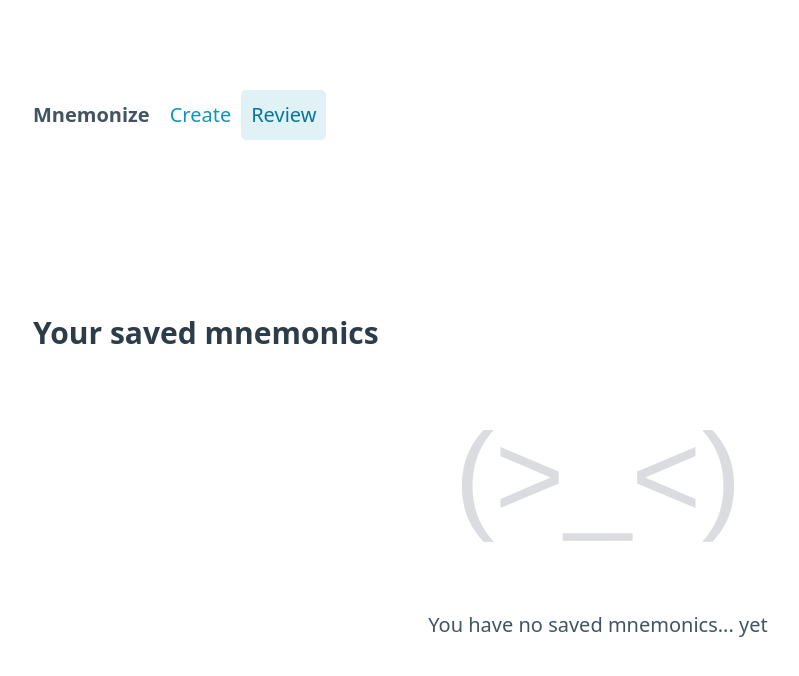
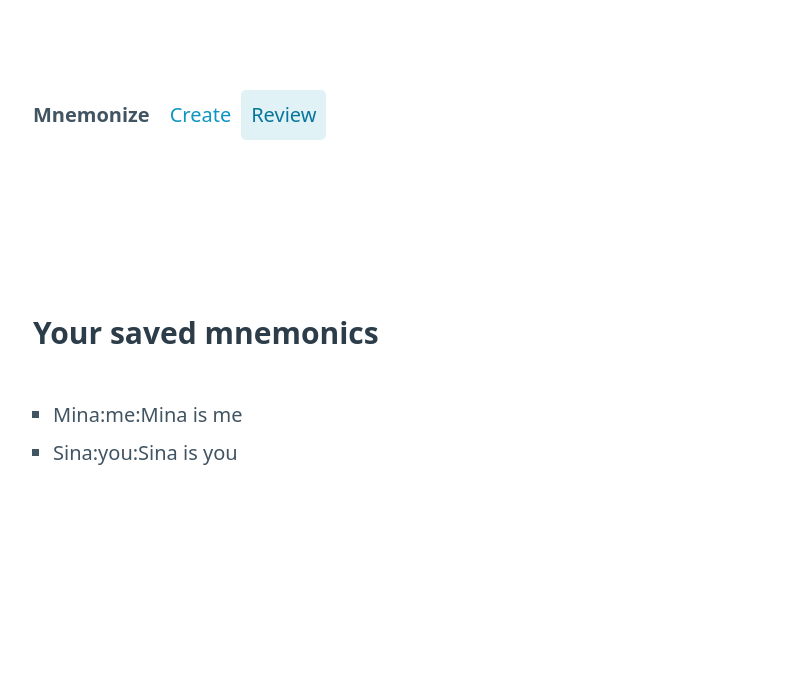
Before and after one commit to tornikeo/chrome-mnemonize-extension, a website built with webpack: page extension/public/popup.html in a window 1280 px wide. Both pictures are taken after a click on the link "Review". Shown: the whole page, without its empty margins (42-841 px from the left). Built offline with nearby package versions, Linux system fonts and the light colour scheme; files whose address does not match are found by name.

Commit message:
Add listing all saved mnemonics

```diff
--- a/extension/public/popup.html
+++ b/extension/public/popup.html
@@ -41,16 +41,11 @@
       </section>
       <section id="review" class="page hidden">
         <h3>Your saved mnemonics</h3>
-        <div >
+        <div id="noMnemonicsPlaceholder">
           <h1 class="no-found center-text">(>_<)</h1>
           <p class="center-text">You have no saved mnemonics... yet</p>
         </div>
-        <!-- <ul id="savedMnemonicsList">
-          <li>Aliquam lobortis lacus eu libero ornare facilisis.</li>
-          <li>Nam et magna at libero scelerisque egestas.</li>
-          <li>Suspendisse id nisl ut leo finibus vehicula quis eu ex.</li>
-          <li>Proin ultricies turpis et volutpat vehicula.</li>
-        </ul> -->
+        <ul id="mnemonicsList" class="hidden"></ul>
       </section>
     </main>
     <script src="popup.js"></script>
--- a/extension/src/popup.ts
+++ b/extension/src/popup.ts
@@ -124,13 +124,35 @@ import './popup.css';
     }
   )
 
+  const mnemonics = [
+    {key: "Mina", value: "me", mnemonic: "Mina is me"},
+    {key: "Sina", value: "you", mnemonic: "Sina is you"},
+  ]
+
+  function showAndUpdate(elem: HTMLElement) {
+    if ($(elem).attr('id') === 'review') {
+      console.log("You have ", mnemonics.length, "mnemonics");
+      if (mnemonics.length > 0) {
+        mnemonics.forEach(
+          ({key, value, mnemonic}) => {
+            $('#mnemonicsList').append(`<li>${key}:${value}:${mnemonic}</li>`)
+          }
+        )
+        console.log('SHOWING on #noMnemonicsPlaceholder');
+        $('#noMnemonicsPlaceholder').hide();
+        $('#mnemonicsList').show();
+      }
+    }
+    $(elem).show();
+  }
+
   $('.switch').on('click', function (e) {
     e.preventDefault();
     const text = $(this).text().toLowerCase();
     console.log(text);
     $('.page').each((i, e) => {
       if ($(e).attr('id') === text) {
-        $(e).show();
+        showAndUpdate(e)
       } else {
         $(e).hide();
       }
@@ -139,4 +161,5 @@ import './popup.css';
   })
 
 
+
 })();
```
